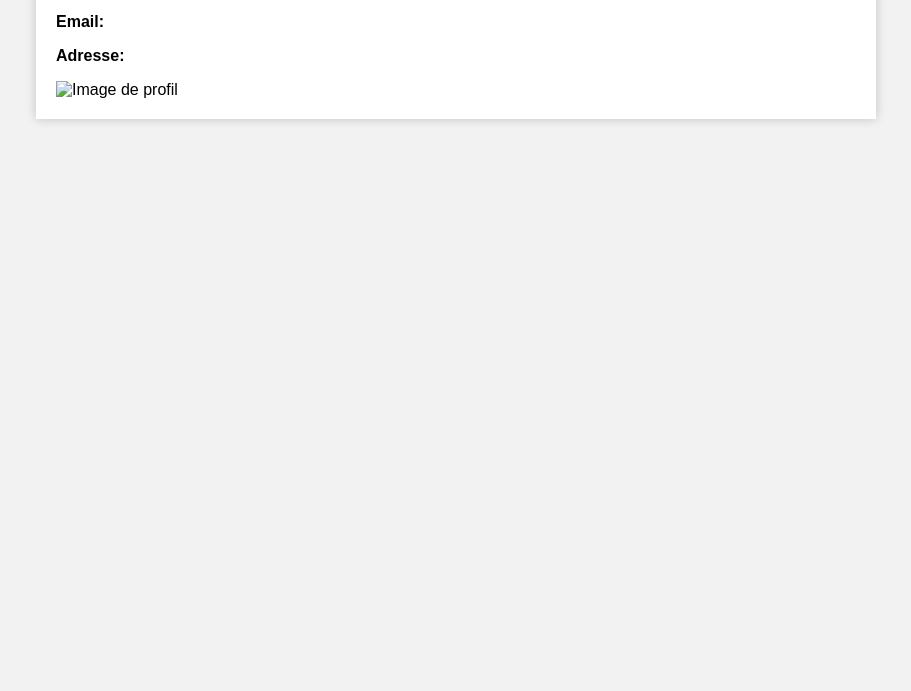
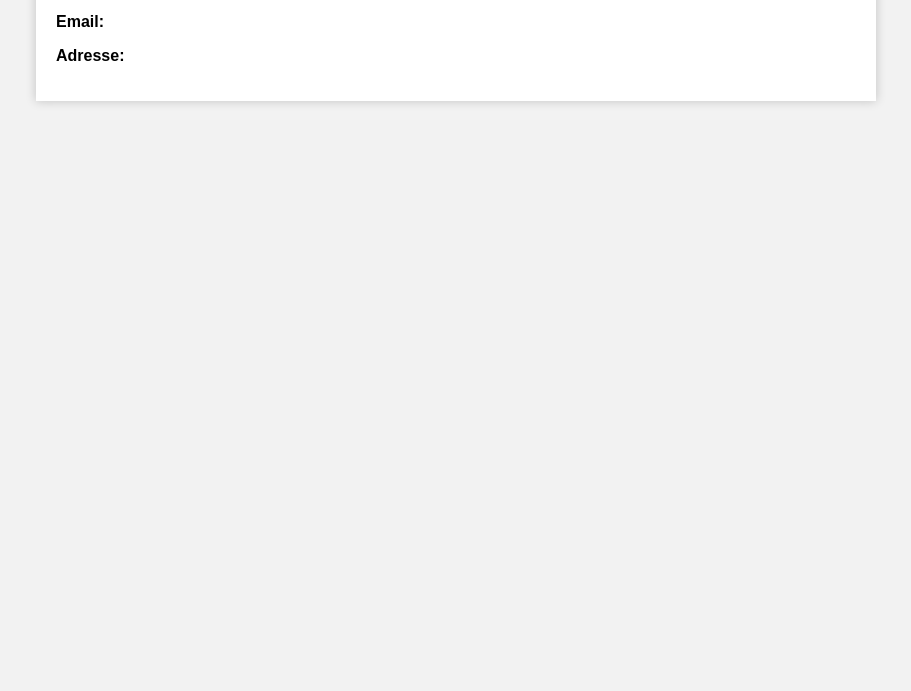
Before and after one commit to nourbaatour/mon-site-web, a plain HTML site: page index.html in a window 1280 px wide. Shown: the part 109-800 px from the top of the page, without its empty margins (184-1095 px from the left). Drawn offline with Linux system fonts and the light colour scheme.

Commit message:
Update index.html

```diff
--- a/index.html
+++ b/index.html
@@ -26,7 +26,7 @@
 		<p><strong>Nom:</strong> <span id="nom"></span></p>
 		<p><strong>Email:</strong> <span id="email"></span></p>
 		<p><strong>Adresse:</strong> <span id="adresse"></span></p>
-		<img id="image" src="" alt="Image de profil">
+
 	</div>
 
 <script>
```
